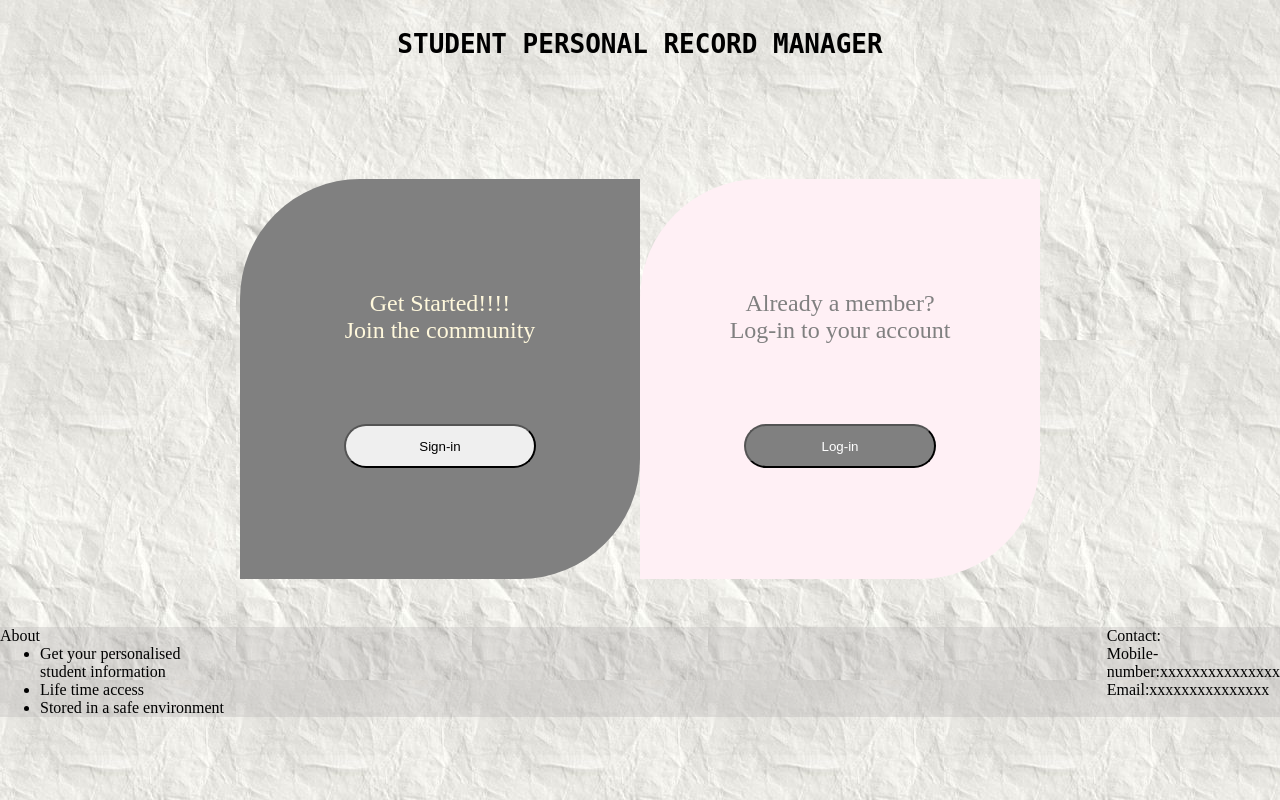
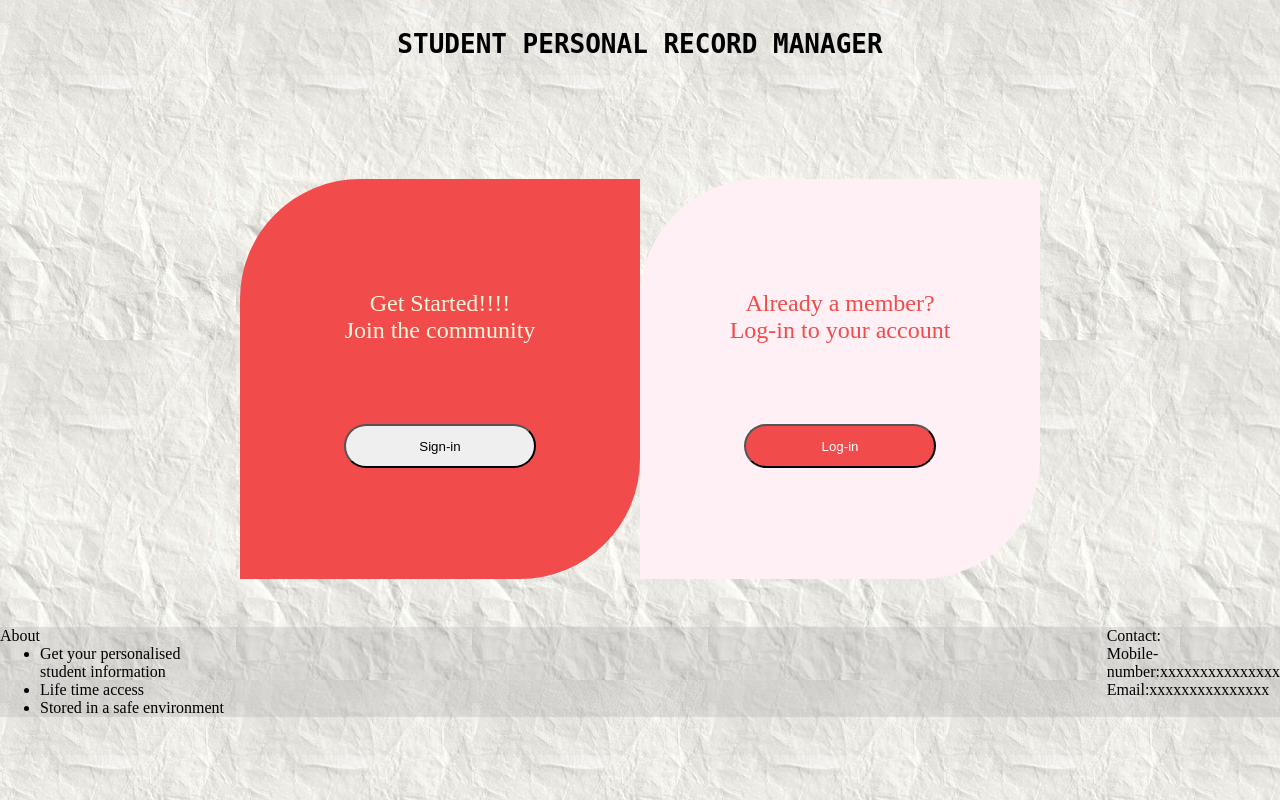
Before and after one commit to Nitishsingamsetti/student_record_manager, a Flask app: page / in a window 1280 px wide. Run offline with Flask 3, Linux system fonts and the light colour scheme.

Commit message:
mailverify

```diff
--- a/app.py
+++ b/app.py
@@ -20,14 +20,18 @@ def sign():
         phno=request.form['phno']
         cursor=mydb.cursor(buffered=True)
         cursor.execute('select count(email) from stu_info where email=%s',[email])
-        data=cursor.fetchall()
-        print(data)
+        data=cursor.fetchone()[0]
+        #data=cursor.fetchall()
+        #print(data)
         # print(fname,lname,email,passw,phno)
-        otp=genotp()
-        subject="OTP verification for SPM application"
-        body=f'Registration otp for SPM application {otp}'
-        sendmail(to=email,subject=subject,body=body)
-        return redirect(url_for('verifyotp',otp=otp,email=email,fname=fname,lname=lname,passw=passw,phno=phno))
+        if data==0:
+            otp=genotp()
+            subject="OTP verification for SPM application"
+            body=f'Registration otp for SPM application {otp}'
+            sendmail(to=email,subject=subject,body=body)
+            return redirect(url_for('verifyotp',otp=otp,email=email,fname=fname,lname=lname,passw=passw,phno=phno))
+        else:
+            return "Email already exists"
         # cursor=mydb.cursor(buffered=True)
         # cursor.execute('insert into stu_info(stu_fname,stu_lname,email,ph_no,password) values(%s,%s,%s,%s,%s)',[fname,lname,email,phno,passw])
         # mydb.commit()
--- a/static/css/index.css
+++ b/static/css/index.css
@@ -36,8 +36,8 @@ header h1 {
     align-items: center;
     justify-content: center;
     row-gap: 20%;
-    /* background-color: rgb(241, 75, 75); */
-    background-color: grey;
+    background-color: rgb(241, 75, 75);
+    /* background-color: grey; */
     border-top-left-radius: 30%;
     border-bottom-right-radius: 30%;
 
@@ -79,16 +79,16 @@ header h1 {
 
 .container .log .three p {
     font-size: x-large;
-    /* color: rgb(241, 75, 75); */
-    color: grey;
+    color: rgb(241, 75, 75);
+    /* color: grey; */
 }
 
 .container .log .four button {
     width: 12rem;
     padding: 0.8rem;
     border-radius: 4rem;
-    /* background-color: rgb(241, 75, 75); */
-    background-color : grey;
+    background-color: rgb(241, 75, 75);
+    /* background-color : grey; */
     color: white;
 }
 
```
